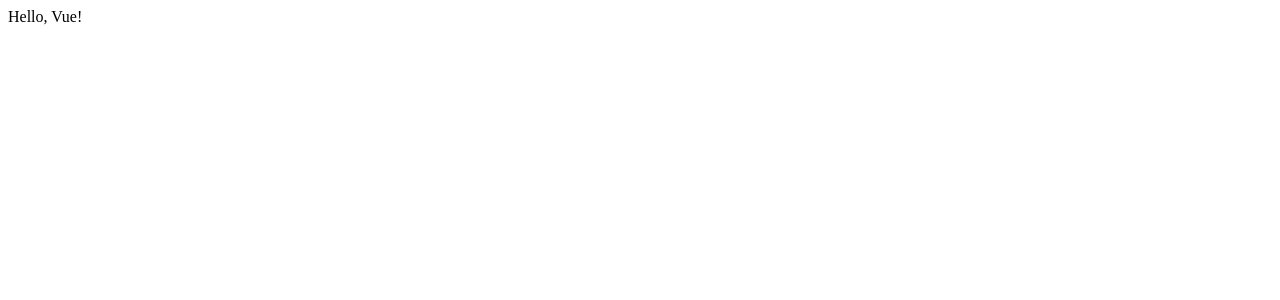
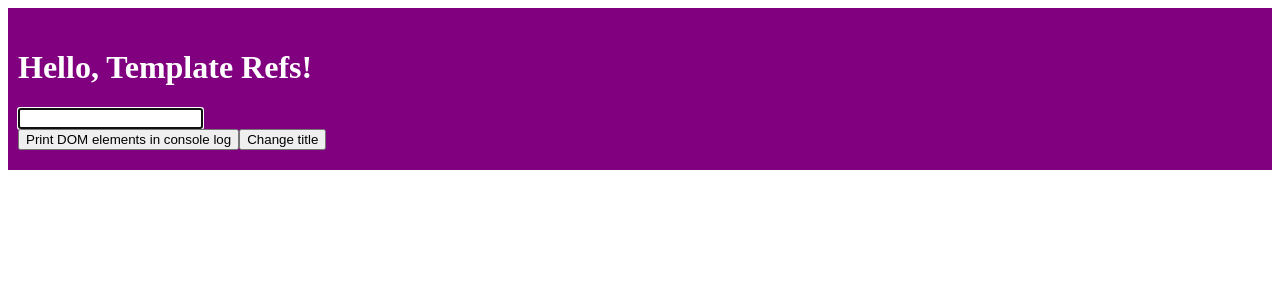
Before and after one commit to NikolaKoltin/vueCodeAlongNikolaKoltin, a Vue app: page / in a window 1280 px wide. Shown: the top 300 px of the page. Built offline with nearby package versions, Linux system fonts and the light colour scheme.

Commit message:
Template refs

```diff
--- a/src/App.vue
+++ b/src/App.vue
@@ -1,7 +1,38 @@
 <template>
-  <div>Hello, Vue!</div>
+  <div class="card">
+    <h1 ref="title">Hello, Template Refs!</h1>
+    <input type="text" ref="input" />
+    <br />
+    <button @click="printDomElements">Print DOM elements in console log</button>
+    <button @click="changeTitle">Change title</button>
+  </div>
 </template>
 
-<script setup></script>
+<script setup>
+import { onMounted, ref } from 'vue'
 
-<style lang="scss" scoped></style>
+let title = ref()
+let input = ref()
+
+function printDomElements() {
+  console.log(title.value)
+  console.log(input.value)
+}
+
+function changeTitle() {
+  title.value.innerText = 'Hello world!'
+}
+
+onMounted(() => {
+  input.value.focus()
+})
+</script>
+
+<style scoped>
+.card {
+  background-color: purple;
+  color: white;
+  padding: 20px 10px;
+  margin-bottom: 10px;
+}
+</style>
```
